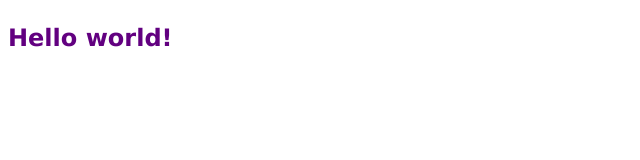
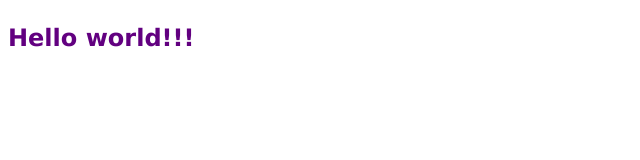
Before and after one commit to Rebel-Jasper/Rebel-Jasper.github.io, a plain HTML site: page index.html in a window 1280 px wide. Shown: the full height of the page, 0-640 px from the left. Drawn offline with Linux system fonts and the light colour scheme.

Commit message:
Update index.html

```diff
--- a/index.html
+++ b/index.html
@@ -6,6 +6,6 @@
     <title>Document</title>
 </head>
 <body>
-    <p style="color: rgb(98, 0, 128); font-size: 24px; font-family: Verdana, Arial, sans-serif; font-weight: bold;">Hello world!</p>
+    <p style="color: rgb(98, 0, 128); font-size: 24px; font-family: Verdana, Arial, sans-serif; font-weight: bold;">Hello world!!!</p>
 </body>
 </html>
```
